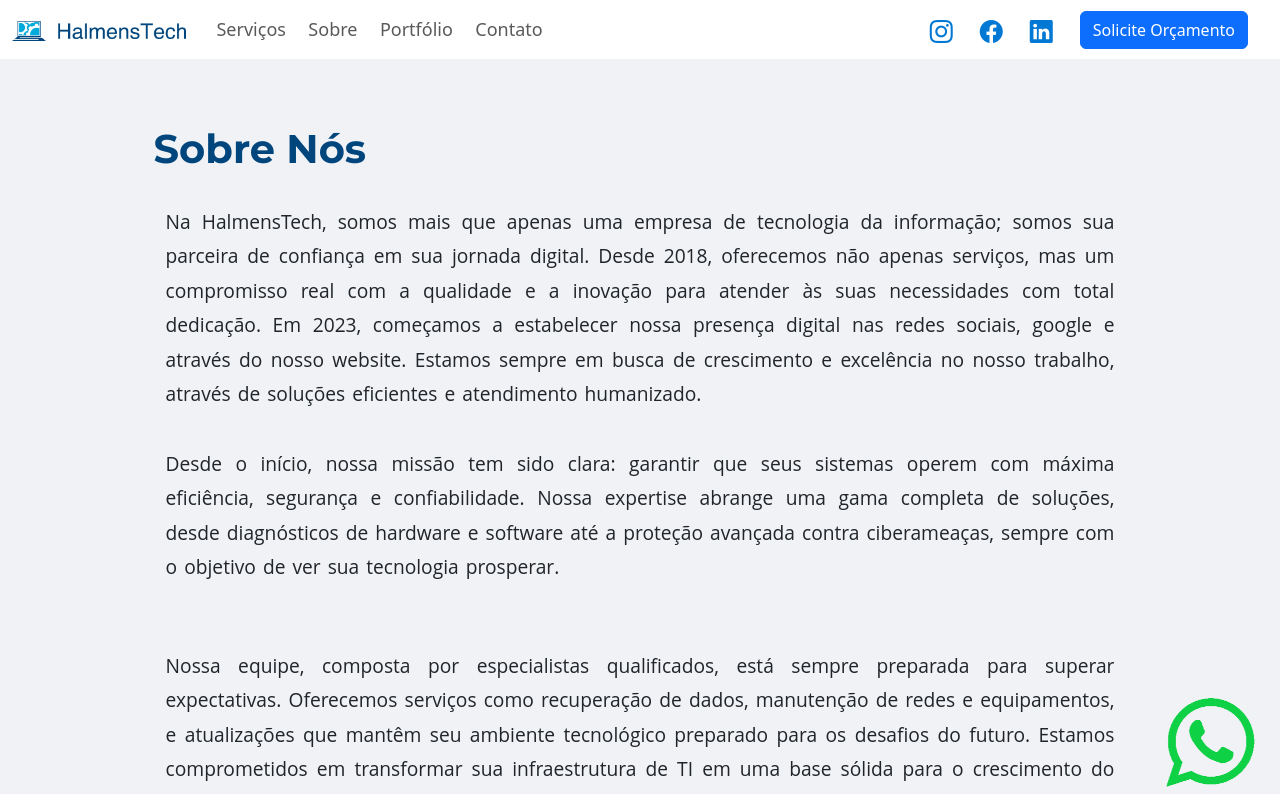
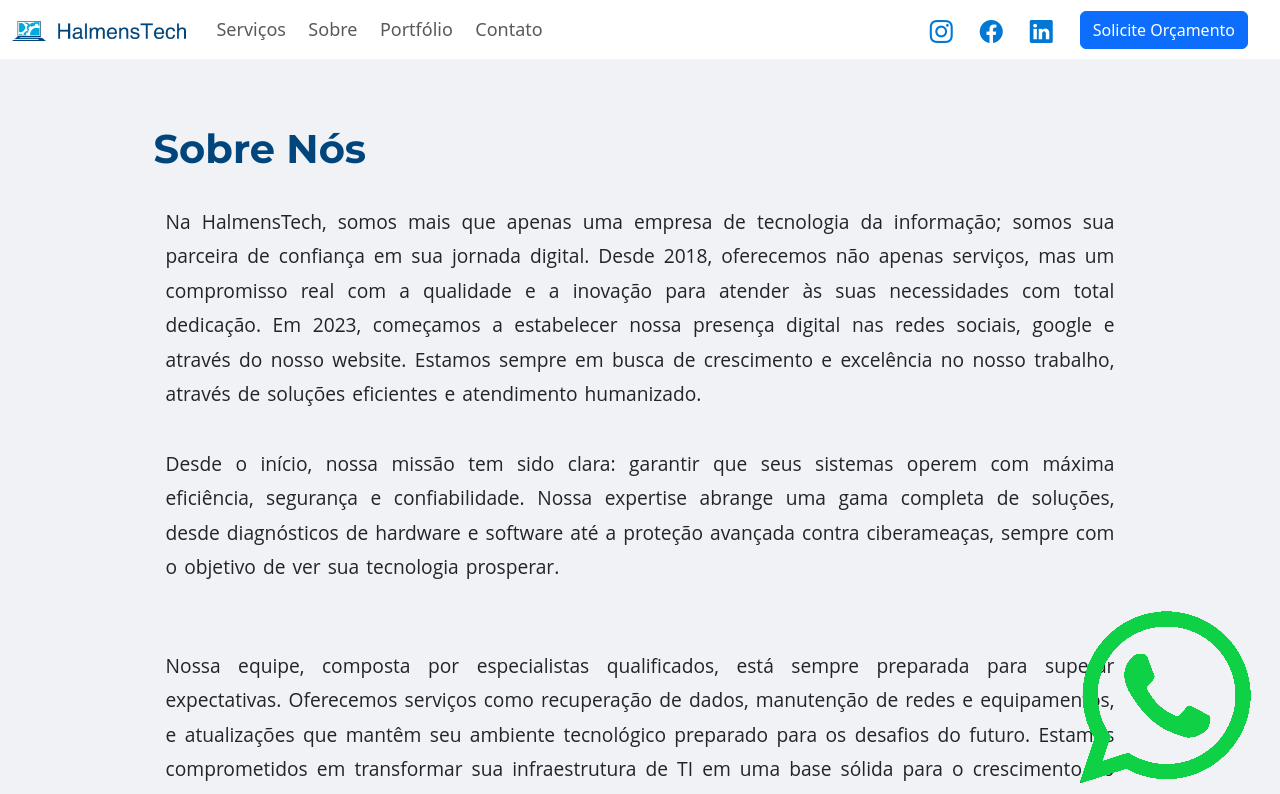
Before and after one commit to halmenstech/website, a plain HTML site: page sobre.html in a window 1280 px wide. Shown: the top 794 px of the page. Drawn offline with nearby package versions, Linux system fonts and the light colour scheme.

Commit message:
ajuste do botão whatsapp test

```diff
--- a/sobre.html
+++ b/sobre.html
@@ -81,6 +81,7 @@
           Compreendendo as rápidas mudanças do mercado, recentemente ampliamos nosso portfólio para incluir desenvolvimento de software e soluções de Cloud Computing. Esta evolução reflete
           não apenas nossa visão inovadora, mas também nosso desejo de estar ainda mais próximos de você, nosso cliente, através de uma presença digital fortalecida. <br><br>
 
+
           Na HalmensTech, acreditamos no poder da tecnologia como motor de oportunidade. Nossa abordagem integrada e proativa visa fortalecer a infraestrutura tecnológica, apoiando
             uma cultura de inovação contínua e crescimento sustentável. <br><br>
 
@@ -102,18 +103,18 @@
 
       <section id="apresentacao" class="sessao">
       <div>
-        <h1 class="titulos">Missão</h1>
+        <h1 class="titulos">Missão</h1><br>
         <p class="about col container-fluid">
           Nossa missão é fornecer soluções tecnológicas completas e inovadoras que impulsionem a eficiência, segurança e crescimento sustentável das empresas. Com dedicação e expertise,
            atuamos como parceiros ativos, transformando desafios em oportunidades que fazem a tecnologia prosperar e fortalecer o sucesso dos nossos clientes.
         </p>
-        <h1 class="titulos">Visão</h1>
+        <h1 class="titulos">Visão</h1> <br>
          <p class="about col container-fluid">Ser reconhecida como líder em tecnologia da informação, conectando empresas ao futuro digital por meio de soluções inovadoras e personalizadas. Almejamos ser a escolha preferida
            de empresas que buscam uma parceria estratégica em sua jornada de transformação digital.
          </p>
 
           <p class="about col container-fluid">
-            <h1 class="titulos">Valores</h1>
+            <h1 class="titulos">Valores</h1><br>
             <ul class="lista_ordenada" style="text-decoration: none;">
               <li class="mt-3 mb-3">
               <h5 style="font-weight: bold; color: #0078d4; text-decoration: underline;">Inovação</h5> Cultivamos uma cultura de inovação contínua, incentivando a criatividade e a busca constante por soluções de ponta que antecipam as necessidades do mercado.
@@ -134,7 +135,7 @@
       </div><br><br>
       <div class="whatsapp">
         <a href=" https://wa.me/5551981333459?text=Olá, vim do seu site e gostaria de mais informações sobre os serviços." target="_blank">
-        <img class="container-xxl" src="imagem/WHATSAPP.png" width="95" height="95" alt="Fale conosco no WhatsApp" title="Fale conosco no WhatsApp">
+        <img class="container-xxl img-fluid" src="imagem/WHATSAPP.png" width="95" height="95" alt="Fale conosco no WhatsApp" title="Fale conosco no WhatsApp">
         </a>
       </div>
     </section>
```
